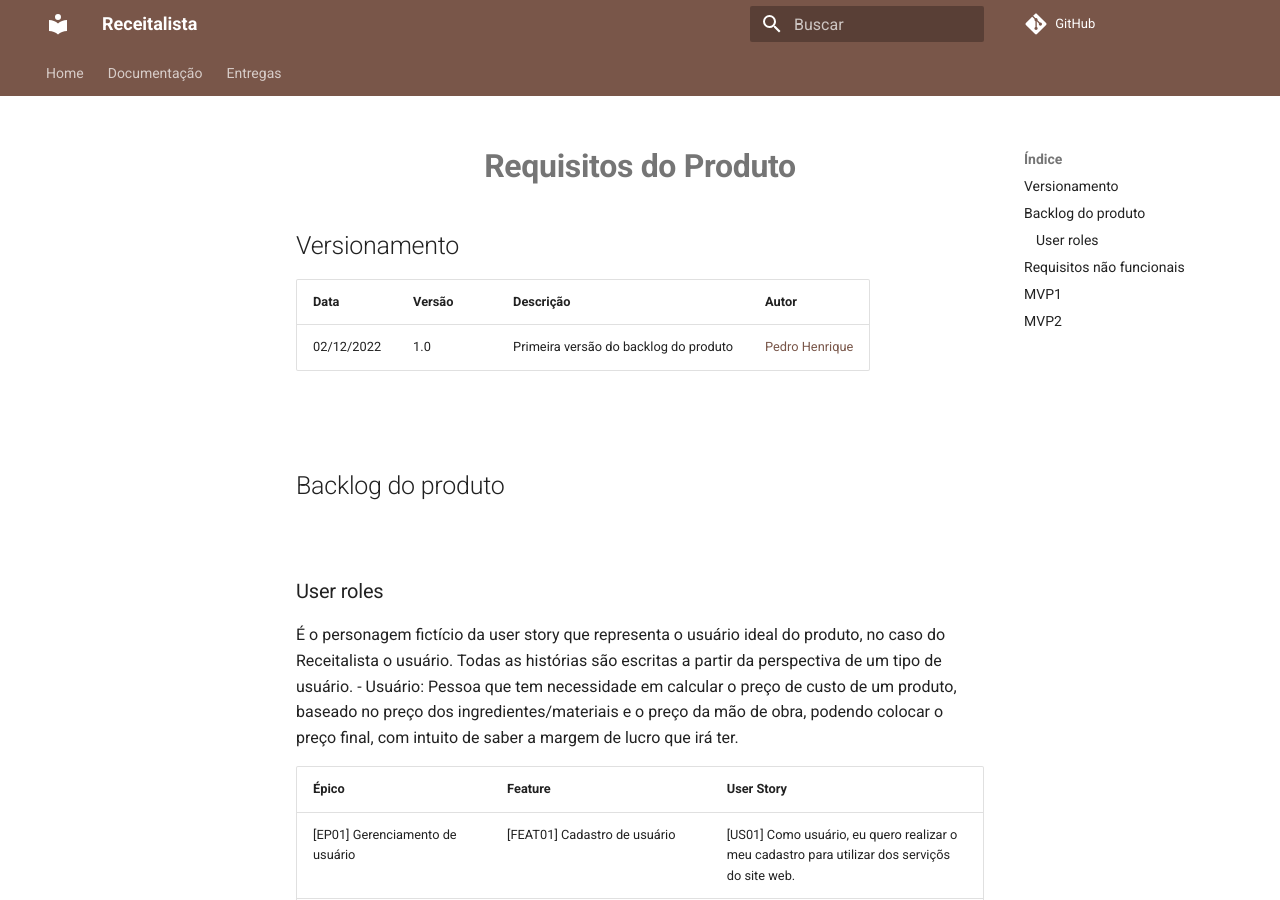
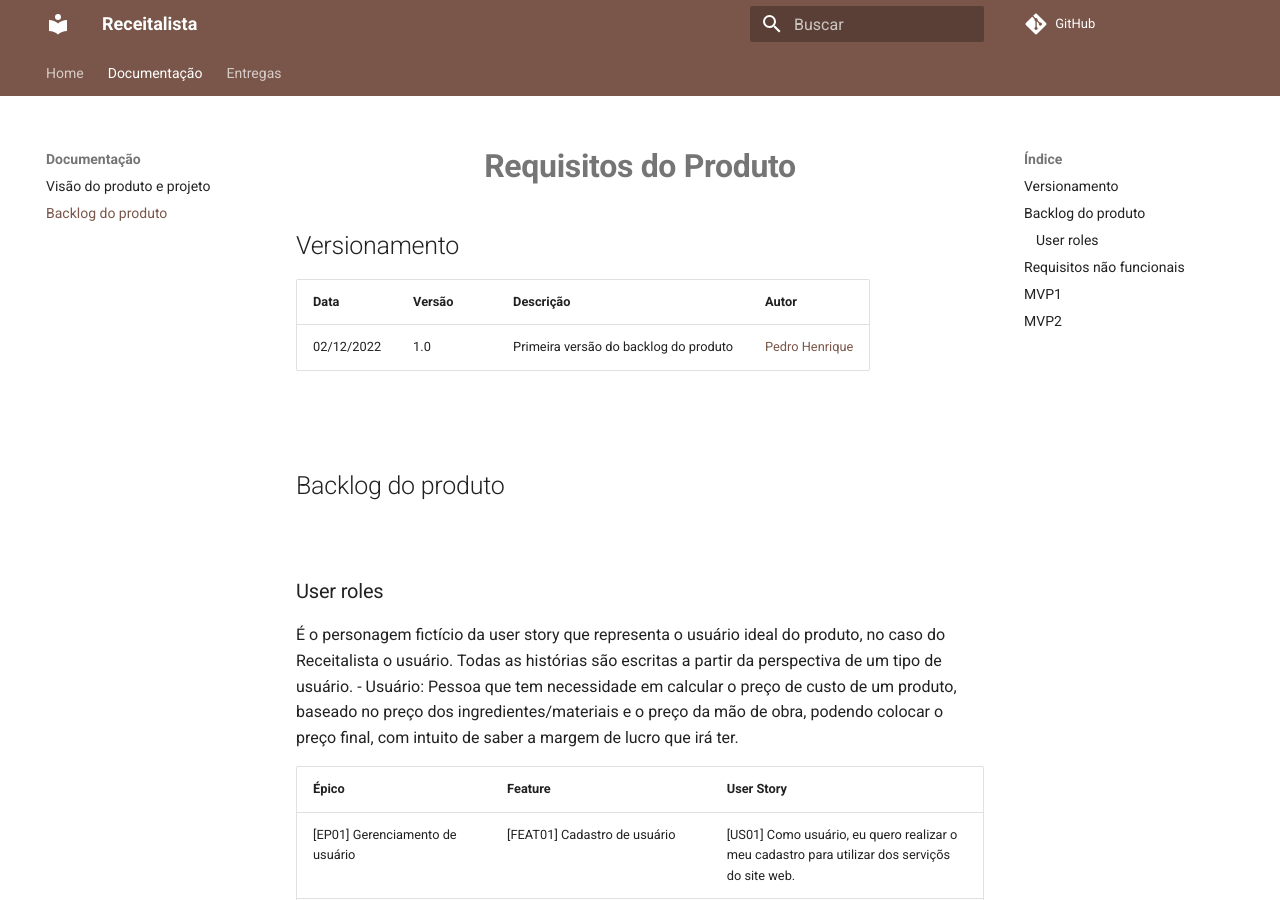
Before and after one commit to mdsreq-fga-unb/2022.2-Receitalista, an MkDocs documentation site: the page built from docs/backlog_do_produto.md, in a window 1280 px wide and 900 px high. Built offline with MkDocs 1.6.1 and Material for MkDocs 9.7.7, drawn with Linux system fonts in a browser that asks for light colours; comment, search, counter and statistics services are not loaded.

Commit message:
:memo: Add nova secao de documentacao

```diff
--- a/mkdocs.yml
+++ b/mkdocs.yml
@@ -16,4 +16,5 @@ nav:
   - Home: index.md
   - Documentação:
     - Visão do produto e projeto: visao-produto.md
+    - Backlog do produto: backlog_do_produto.md
   - Entregas: entregas.md
```
